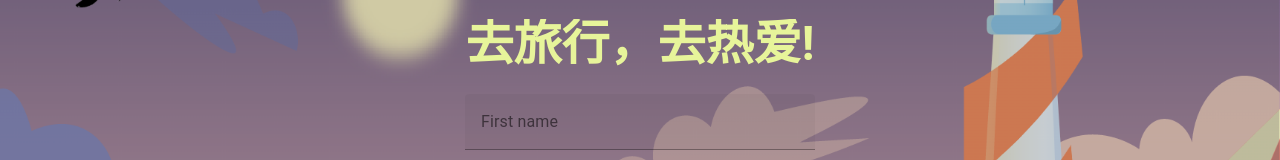
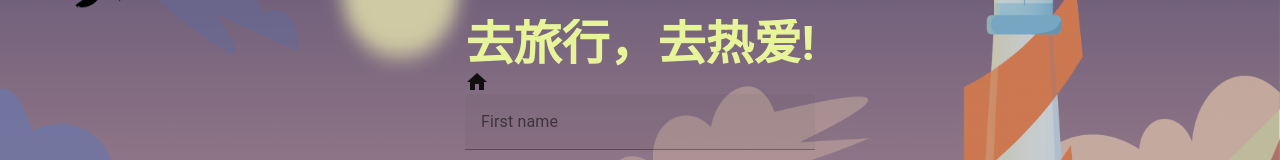
Before and after one commit to deidei1210/FootprintWalker-FrontEnd, a Vue app in the folder FootprintWalker/: page / in a window 1280 px wide. Shown: the part 191-351 px from the top of the page. Built offline with nearby package versions, Linux system fonts and the light colour scheme.

Commit message:
可以显示图标了，感觉还是mdi用起来方便

```diff
--- a/FootprintWalker/src/plugins/vuetify.js
+++ b/FootprintWalker/src/plugins/vuetify.js
@@ -7,6 +7,7 @@
 // Styles
 import '@mdi/font/css/materialdesignicons.css'
 import 'vuetify/styles'
+import { aliases, mdi } from 'vuetify/iconsets/mdi'
 
 // Composables
 import { createVuetify } from 'vuetify'
@@ -23,4 +24,11 @@ export default createVuetify({
       },
     },
   },
+  icons: {
+    defaultSet: 'mdi',
+    aliases,
+    sets: {
+      mdi,
+    },
+  },
 })
--- a/FootprintWalker/src/views/Login.vue
+++ b/FootprintWalker/src/views/Login.vue
@@ -6,7 +6,7 @@
             <div class="title text-h3 font-weight-bold">去旅行，去热爱!</div>
             <!-- <v-sheet width="300" class="mx-auto"> -->
             <v-form fast-fail @submit.prevent>
-                <v-icon :icon="`mdiSvg:${mdiAccount}`"></v-icon>
+                <v-icon icon="mdi-home" />
                 <!-- 用户姓名 -->
                 <v-text-field v-model="userName" label="First name" :rules="firstNameRules"></v-text-field>
                 <!-- 用户密码 -->
```
